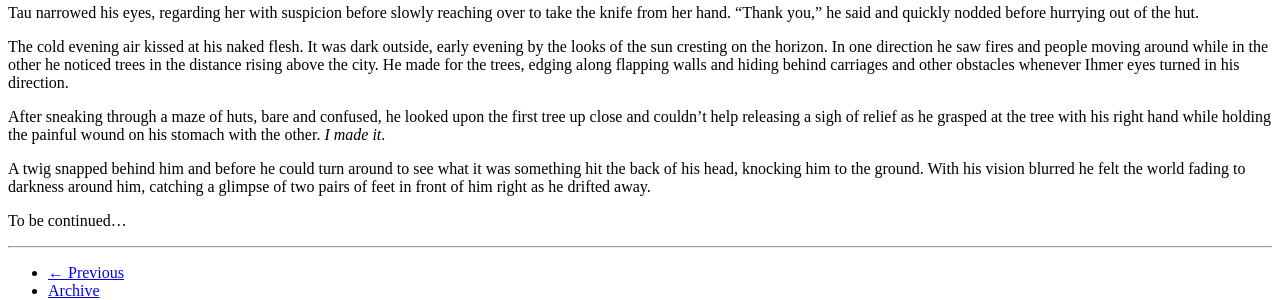
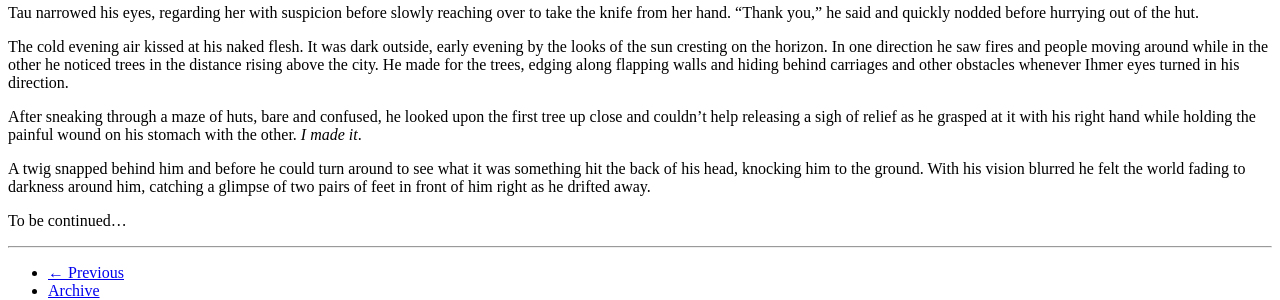
Before and after one commit to nineworldsbooks/nineworldsbooks.github.io, a Jekyll site: the page built from _posts/2013-10-2-Oblivious-Part-Two.md, in a window 1280 px wide. Shown: the part 707-1007 px from the top of the page. Built offline with Jekyll 4.4.1, drawn with Linux system fonts in a browser that asks for light colours; comment, search, counter and statistics services are not loaded.

Commit message:
Update 2013-10-2-Oblivious-Part-Two.md

```diff
--- a/_posts/2013-10-2-Oblivious-Part-Two.md
+++ b/_posts/2013-10-2-Oblivious-Part-Two.md
@@ -35,7 +35,7 @@ Tau narrowed his eyes, regarding her with suspicion before slowly reaching over
 
 The cold evening air kissed at his naked flesh. It was dark outside, early evening by the looks of the sun cresting on the horizon. In one direction he saw fires and people moving around while in the other he noticed trees in the distance rising above the city. He made for the trees, edging along flapping walls and hiding behind carriages and other obstacles whenever Ihmer eyes turned in his direction.
 
-After sneaking through a maze of huts, bare and confused, he looked upon the first tree up close and couldn’t help releasing a sigh of relief as he grasped at the tree with his right hand while holding the painful wound on his stomach with the other. *I made it*.
+After sneaking through a maze of huts, bare and confused, he looked upon the first tree up close and couldn’t help releasing a sigh of relief as he grasped at it with his right hand while holding the painful wound on his stomach with the other. *I made it*.
 
 A twig snapped behind him and before he could turn around to see what it was something hit the back of his head, knocking him to the ground. With his vision blurred he felt the world fading to darkness around him, catching a glimpse of two pairs of feet in front of him right as he drifted away.
 
```
